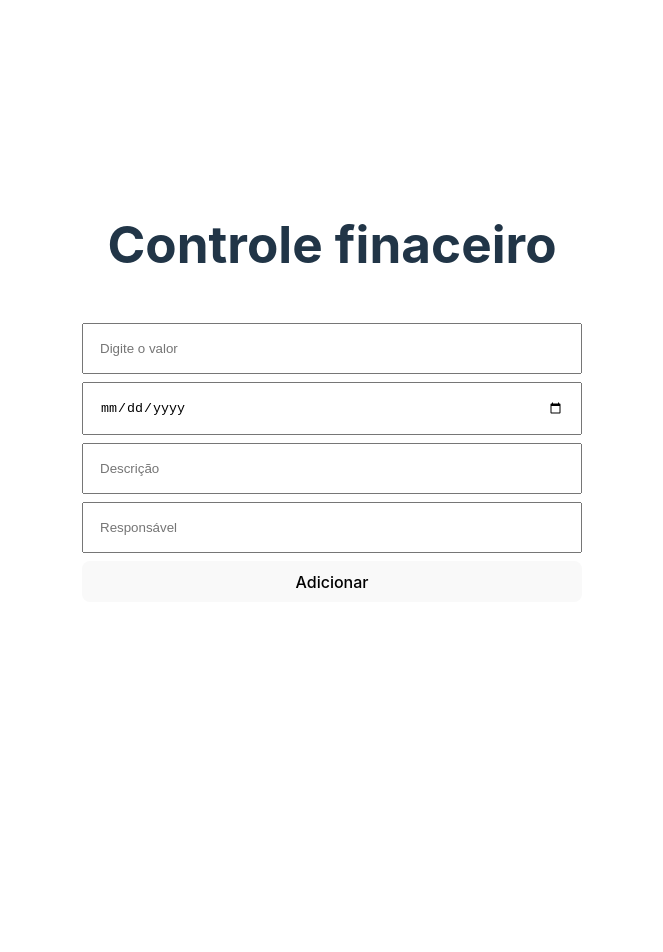
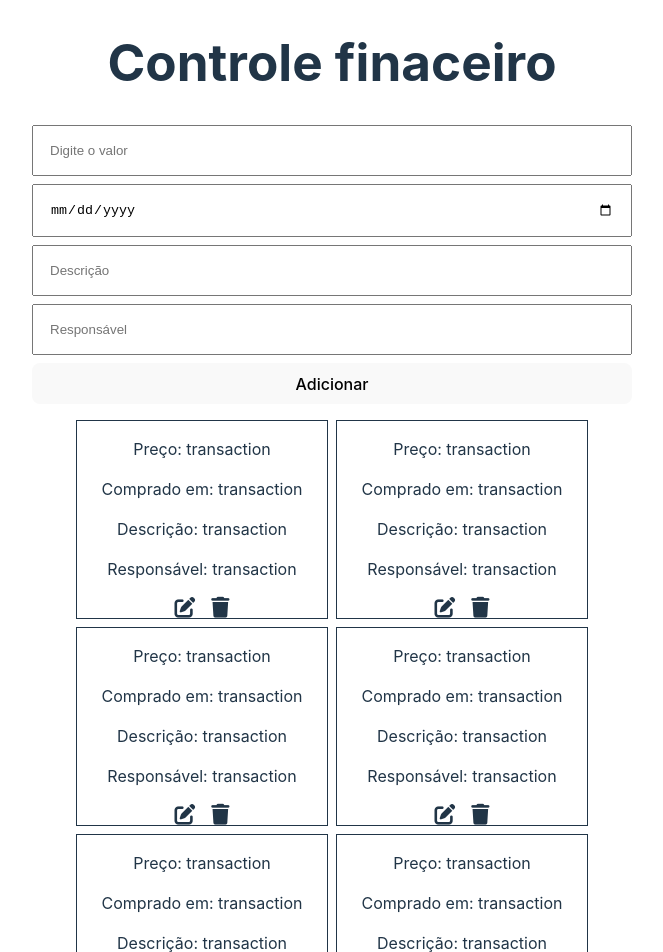
Before and after one commit to marlissonsilva/financial-control, a React (Vite) app: page / in a window 1280 px wide. Shown: the top 952 px of the page, without its empty margins (308-971 px from the left). Before the commit the page ends 800 px from the top, so only its background shows below. Built offline with nearby package versions, Linux system fonts and the light colour scheme.

Commit message:
version with separate components

```diff
--- a/index.html
+++ b/index.html
@@ -1,13 +1,17 @@
 <!doctype html>
 <html lang="en">
+
 <head>
   <meta charset="UTF-8" />
   <link rel="icon" type="image/svg+xml" href="./src/assets/react.svg" />
   <meta name="viewport" content="width=device-width, initial-scale=1.0" />
   <title>Controle finaceiro</title>
+  <script src="https://kit.fontawesome.com/58e666dbc4.js" crossorigin="anonymous"></script>
 </head>
+
 <body>
   <div id="root"></div>
   <script type="module" src="/src/main.jsx"></script>
 </body>
+
 </html>
--- a/src/App.css
+++ b/src/App.css
@@ -1,22 +1,44 @@
 #root {
   max-width: 1280px;
   margin: 0 auto;
-  padding: 2rem;
+  padding: 0;
   text-align: center;
 }
 
 form {
-  width: 500px;
+  width: 600px;
   display: flex;
   flex-direction: column;
-  padding: 1rem;
+  padding: 0;
   gap: 0.5rem;
+
 }
 
 input,
 button {
   padding: 1rem;
 }
+
+ul {
+  list-style: none;
+  display: flex;
+  width: 600px;
+  flex-wrap: wrap;
+  justify-content: center;
+  padding: 0;
+  gap: .5rem;
+}
+.transactions {
+  width: 250px;
+  border: 1px solid;
+}
+.icons {
+  display: flex;
+  justify-content: center;
+  gap: 1rem;
+  font-size: 1.3rem;
+}
+
 @keyframes logo-spin {
   from {
     transform: rotate(0deg);
--- a/src/App.jsx
+++ b/src/App.jsx
@@ -1,13 +1,22 @@
 import {AddTransaction} from "./components/AddTransaction";
+import {CardTransaction} from "./components/CardTransaction";
 import "./App.css";
 
-function App() {
+const App = () => {
   return (
     <>
       <h1>Controle finaceiro</h1>
       <AddTransaction />
+      <ul>
+        <CardTransaction />
+        <CardTransaction />
+        <CardTransaction />
+        <CardTransaction />
+        <CardTransaction />
+        <CardTransaction />
+      </ul>
     </>
   );
-}
+};
 
 export default App;
```
Lines whose indentation alone changed are shown as unchanged.
